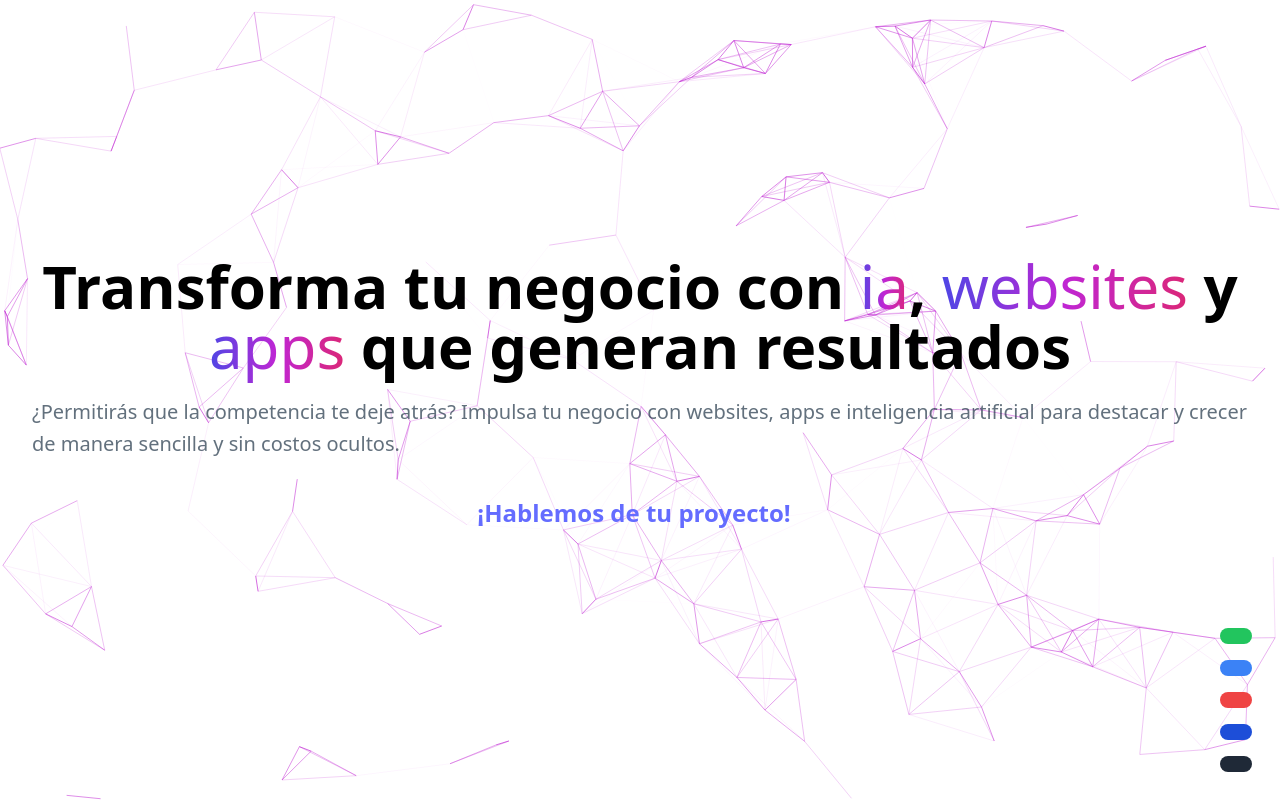
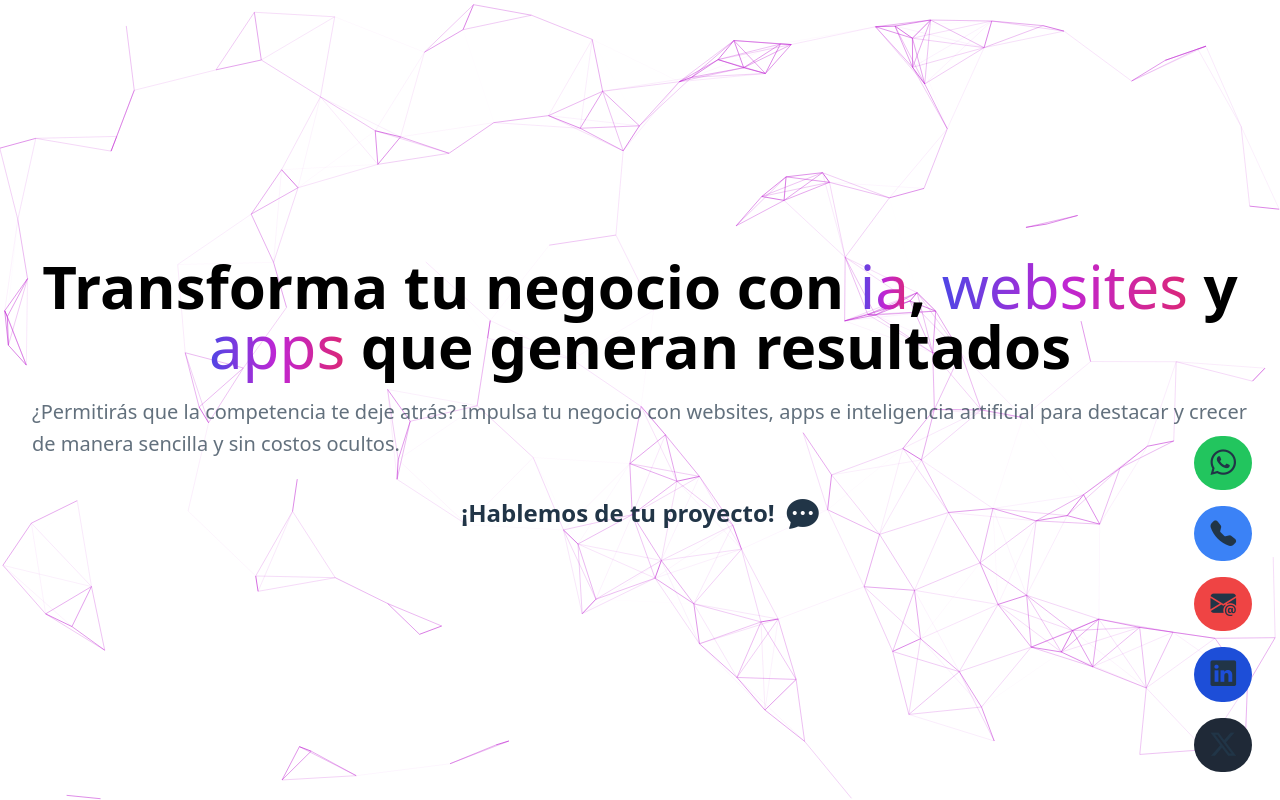
Before and after one commit to hararec-dev/hararecdev, a React (Vite) app: page / in a window 1280 px wide. Built offline with nearby package versions, Linux system fonts and the light colour scheme.

Commit message:
style(index.css): remove redundant styles and import Bootstrap icons

```diff
--- a/src/assets/styles/index.css
+++ b/src/assets/styles/index.css
@@ -1,29 +1,16 @@
+@import "bootstrap-icons/font/bootstrap-icons.min.css";
+
 @tailwind base;
 @tailwind components;
 @tailwind utilities;
 
 :root {
-  font-family: system-ui, Avenir, Helvetica, Arial, sans-serif;
-  line-height: 1.5;
-  font-weight: 400;
-
   color-scheme: light dark;
-  color: rgba(255, 255, 255, 0.87);
   background-color: #242424;
-
   font-synthesis: none;
   text-rendering: optimizeLegibility;
   -webkit-font-smoothing: antialiased;
   -moz-osx-font-smoothing: grayscale;
-}
-
-a {
-  font-weight: 500;
-  color: #646cff;
-  text-decoration: inherit;
-}
-a:hover {
-  color: #535bf2;
 }
 
 body {
```
